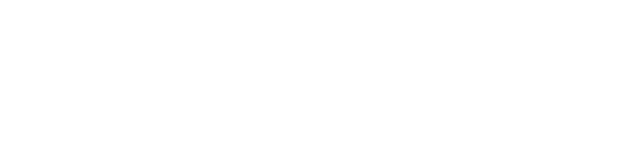
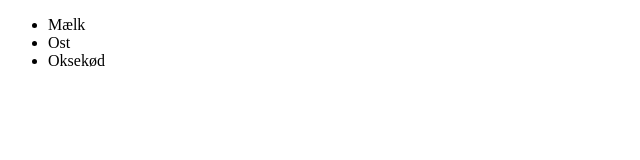
Before and after one commit to jesspie7/github, a plain HTML site: page index.html in a window 1280 px wide. Shown: the whole page, without its empty margins (0-640 px from the left). Drawn offline with Linux system fonts and the light colour scheme.

Commit message:
Indkøbsliste tilføjet

```diff
--- a/index.html
+++ b/index.html
@@ -6,5 +6,11 @@
 </head>
 <body>
 
+<ul>
+    <li>Mælk</li>
+    <li>Ost</li>
+    <li>Oksekød</li>
+</ul>
+
 </body>
 </html>
```
